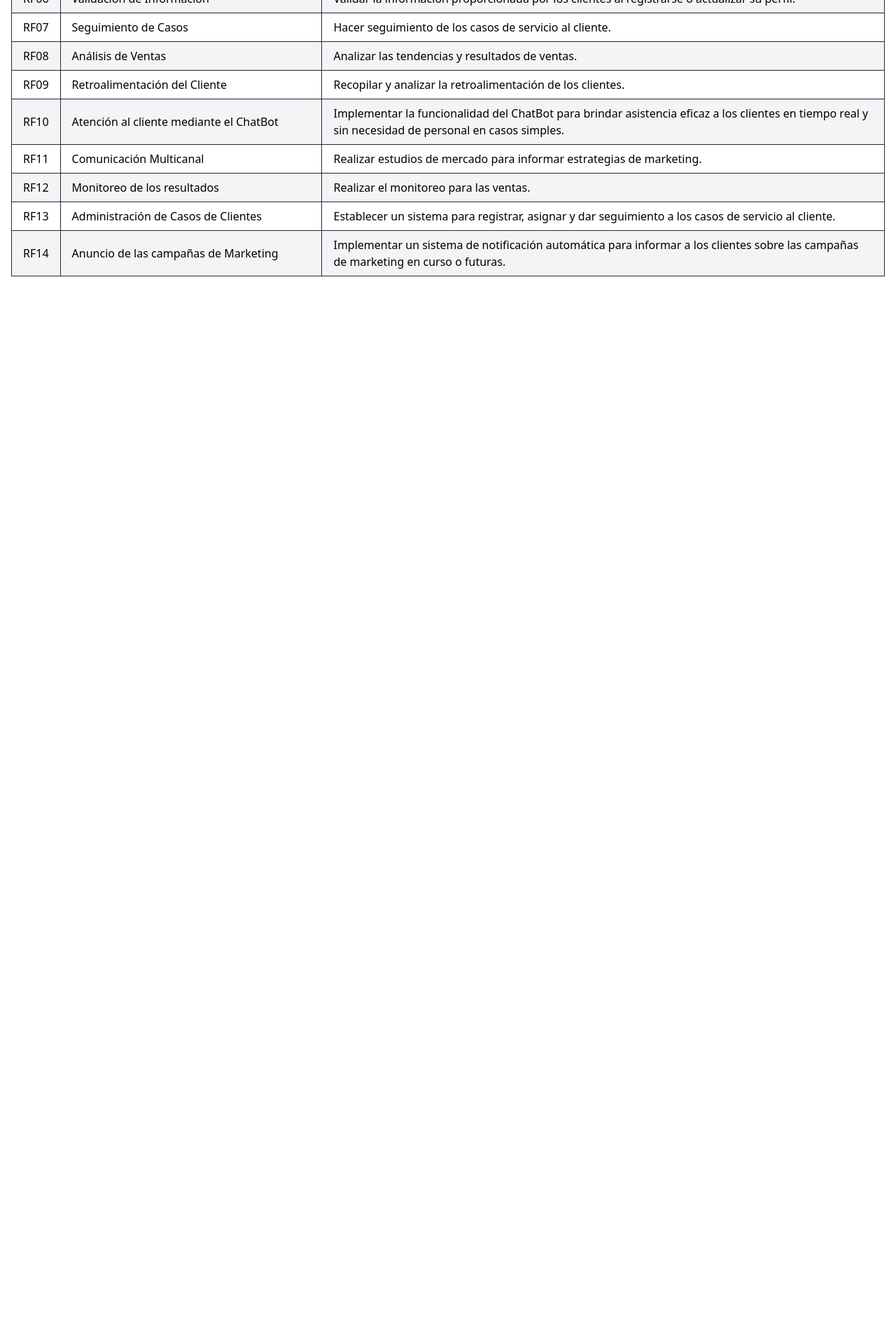
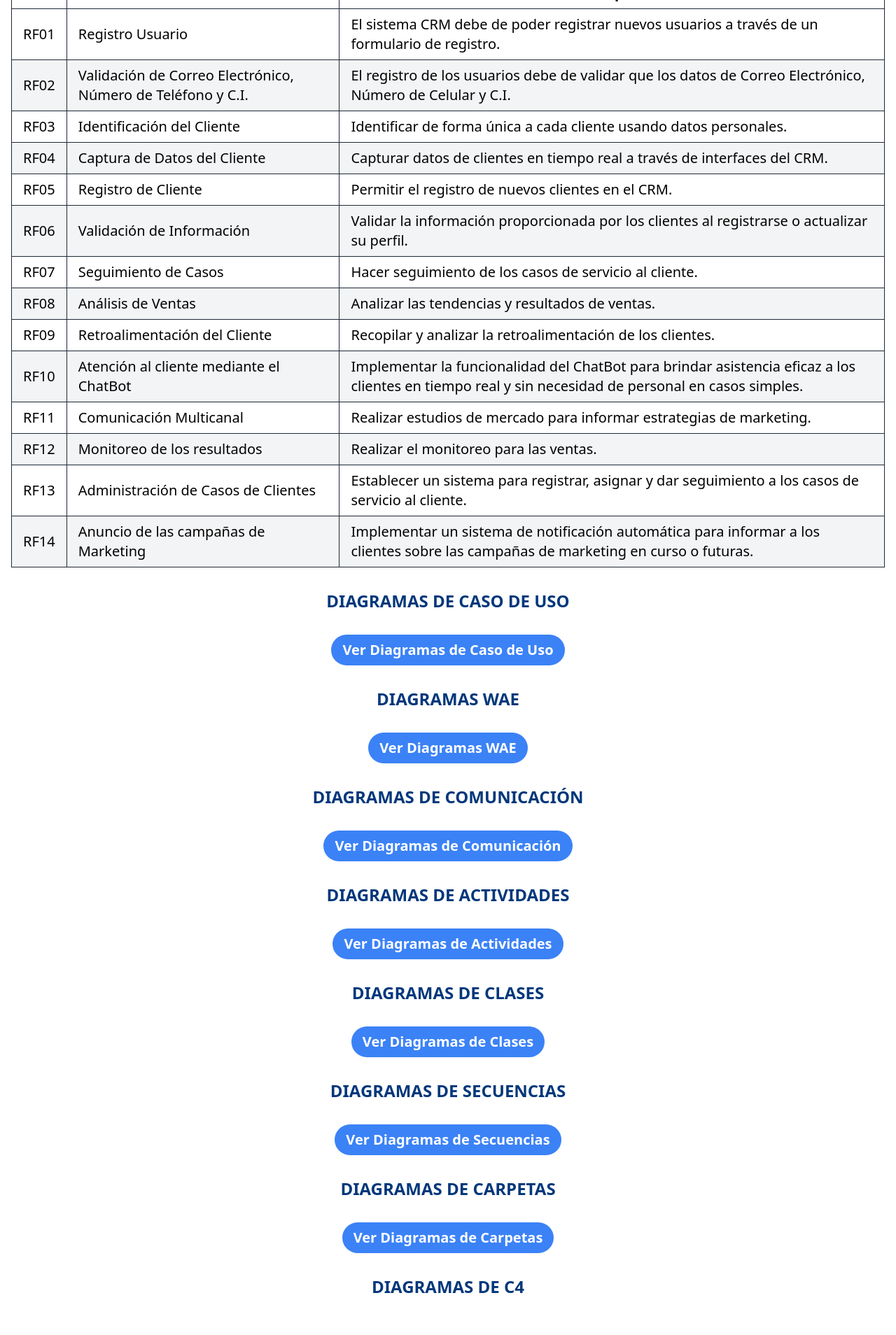
Before and after one commit to HugoAlejandro2002/Segundo-Parcial-GPI, a React (Vite) app: page /fase-diseno-desarrollo in a window 1280 px wide. Shown: the part 880-2788 px from the top of the page at 70% size. Before the commit the page ends 1275 px from the top, so only its background shows below. Built offline with nearby package versions, Linux system fonts and the light colour scheme.

Commit message:
page 'disenio y desarrollo' finished

```diff
--- a/src/pages/FaseDisenioDesarrollo.jsx
+++ b/src/pages/FaseDisenioDesarrollo.jsx
@@ -1,32 +1,58 @@
-
+import img_contexto from "../assets/contexto.png";
+import img_contenedor from "../assets/contenedor.png";
 function FaseDisenioDesarrollo() {
   return (
     <div className="container mx-auto px-4">
-        <h1 className='text-5xl font-bold text-center py-4' style={{ color: '#00377B' }}>Fase de Diseño y Desarrollo</h1>
-        <h2 className='text-2xl font-bold text-center' style={{ color: '#00377B' }}>FUNCIONES DEL SISTEMA</h2>
-        <p style={{ color: '#717171' }} className=' mt-2 justify-center text-justify'>
-          Las funciones que conforman el sistema de CRM de Tigo, son los siguientes:
+      <h1
+        className="text-5xl font-bold text-center py-12"
+        style={{ color: "#00377B" }}
+      >
+        Fase de Diseño y Desarrollo
+      </h1>
+      <h2
+        className="text-2xl font-bold text-center"
+        style={{ color: "#00377B" }}
+      >
+        FUNCIONES DEL SISTEMA
+      </h2>
+      <p
+        style={{ color: "#717171" }}
+        className=" my-12 justify-center text-justify text-xl ml-96"
+      >
+        Las funciones que conforman el sistema de CRM de Tigo, son los
+        siguientes:
         <br />
-              - Identificar, capturar, registrar y validar de información de los clientes de Tigo.
+        - Identificar, capturar, registrar y validar de información de los
+        clientes de Tigo.
         <br />
         - Proporcionar un servicio de atención al cliente.
         <br />
-              - Monitorear y analizar resultados de ventas y retroalimentación de clientes.
+        - Monitorear y analizar resultados de ventas y retroalimentación de
+        clientes.
         <br />
-              - Responder y solucionar de la forma más eficaz y efectiva a las consultas de los clientes.
+        - Responder y solucionar de la forma más eficaz y efectiva a las
+        consultas de los clientes.
         <br />
-              - Realizar una gestión de marketing a través de una investigación de mercado.
+        - Realizar una gestión de marketing a través de una investigación de
+        mercado.
         <br />
-              - Otorgar calidad en la interacción con el cliente, mediante comunicación efectiva.
-              <br />
-              - Atender a consultas de los clientes mediante el uso de un chatbot inteligente
+        - Otorgar calidad en la interacción con el cliente, mediante
+        comunicación efectiva.
+        <br />- Atender a consultas de los clientes mediante el uso de un
+        chatbot inteligente
       </p>
-        <h2 className='text-2xl font-bold text-center' style={{ color: '#00377B' }}>REQUERIMIENTOS FUNCIONALES</h2>
-        <p className='text-justify mt-2' style={{ color: '#717171' }}>
-          Los requerimientos funcionales que conforman el sistema de CRM de Tigo, son los siguientes:
+      <h2
+        className="text-2xl font-bold text-center pb-12"
+        style={{ color: "#00377B" }}
+      >
+        REQUERIMIENTOS FUNCIONALES
+      </h2>
+      <p className="mb-8 text-xl text-center" style={{ color: "#717171" }}>
+        Los requerimientos funcionales que conforman el sistema de CRM de Tigo,
+        son los siguientes:
       </p>
 
-        <table className="table-auto border-collapse border border-gray-800">
+      <table className="table-auto border-collapse border border-gray-800 text-xl mb-8">
         <thead>
           <tr>
             <th className="border border-gray-800 px-4 py-2">ID</th>
@@ -37,79 +63,389 @@ function FaseDisenioDesarrollo() {
         <tbody>
           <tr>
             <td className="border border-gray-800 px-4 py-2">RF01</td>
-              <td className="border border-gray-800 px-4 py-2">Registro Usuario</td>
-              <td className="border border-gray-800 px-4 py-2">El sistema CRM debe de poder registrar nuevos usuarios a través de un formulario de registro.</td>
+            <td className="border border-gray-800 px-4 py-2">
+              Registro Usuario
+            </td>
+            <td className="border border-gray-800 px-4 py-2">
+              El sistema CRM debe de poder registrar nuevos usuarios a través de
+              un formulario de registro.
+            </td>
           </tr>
           <tr className="bg-gray-100">
             <td className="border border-gray-800 px-4 py-2">RF02</td>
-              <td className="border border-gray-800 px-4 py-2">Validación de Correo Electrónico, Número de Teléfono y C.I.</td>
-              <td className="border border-gray-800 px-4 py-2">El registro de los usuarios  debe de validar que los datos de Correo Electrónico, Número de Celular y C.I.</td>
+            <td className="border border-gray-800 px-4 py-2">
+              Validación de Correo Electrónico, Número de Teléfono y C.I.
+            </td>
+            <td className="border border-gray-800 px-4 py-2">
+              El registro de los usuarios debe de validar que los datos de
+              Correo Electrónico, Número de Celular y C.I.
+            </td>
           </tr>
           <tr>
             <td className="border border-gray-800 px-4 py-2">RF03</td>
-              <td className="border border-gray-800 px-4 py-2">Identificación del Cliente</td>
-              <td className="border border-gray-800 px-4 py-2">Identificar de forma única a cada cliente usando datos personales.</td>
+            <td className="border border-gray-800 px-4 py-2">
+              Identificación del Cliente
+            </td>
+            <td className="border border-gray-800 px-4 py-2">
+              Identificar de forma única a cada cliente usando datos personales.
+            </td>
           </tr>
           <tr className="bg-gray-100">
             <td className="border border-gray-800 px-4 py-2">RF04</td>
-              <td className="border border-gray-800 px-4 py-2">Captura de Datos del Cliente</td>
-              <td className="border border-gray-800 px-4 py-2">Capturar datos de clientes en tiempo real a través de interfaces del CRM.</td>
+            <td className="border border-gray-800 px-4 py-2">
+              Captura de Datos del Cliente
+            </td>
+            <td className="border border-gray-800 px-4 py-2">
+              Capturar datos de clientes en tiempo real a través de interfaces
+              del CRM.
+            </td>
           </tr>
           <tr>
             <td className="border border-gray-800 px-4 py-2">RF05</td>
-              <td className="border border-gray-800 px-4 py-2">Registro de Cliente</td>
-              <td className="border border-gray-800 px-4 py-2">Permitir el registro de nuevos clientes en el CRM.</td>
+            <td className="border border-gray-800 px-4 py-2">
+              Registro de Cliente
+            </td>
+            <td className="border border-gray-800 px-4 py-2">
+              Permitir el registro de nuevos clientes en el CRM.
+            </td>
           </tr>
           <tr className="bg-gray-100">
             <td className="border border-gray-800 px-4 py-2">RF06</td>
-              <td className="border border-gray-800 px-4 py-2">Validación de Información</td>
-              <td className="border border-gray-800 px-4 py-2">Validar la información proporcionada por los clientes al registrarse o actualizar su perfil.</td>
+            <td className="border border-gray-800 px-4 py-2">
+              Validación de Información
+            </td>
+            <td className="border border-gray-800 px-4 py-2">
+              Validar la información proporcionada por los clientes al
+              registrarse o actualizar su perfil.
+            </td>
           </tr>
           <tr>
             <td className="border border-gray-800 px-4 py-2">RF07</td>
-              <td className="border border-gray-800 px-4 py-2">Seguimiento de Casos</td>
-              <td className="border border-gray-800 px-4 py-2">Hacer seguimiento de los casos de servicio al cliente.</td>
+            <td className="border border-gray-800 px-4 py-2">
+              Seguimiento de Casos
+            </td>
+            <td className="border border-gray-800 px-4 py-2">
+              Hacer seguimiento de los casos de servicio al cliente.
+            </td>
           </tr>
           <tr className="bg-gray-100">
             <td className="border border-gray-800 px-4 py-2">RF08</td>
-              <td className="border border-gray-800 px-4 py-2">Análisis de Ventas</td>
-              <td className="border border-gray-800 px-4 py-2">Analizar las tendencias y resultados de ventas.</td>
+            <td className="border border-gray-800 px-4 py-2">
+              Análisis de Ventas
+            </td>
+            <td className="border border-gray-800 px-4 py-2">
+              Analizar las tendencias y resultados de ventas.
+            </td>
           </tr>
           <tr>
             <td className="border border-gray-800 px-4 py-2">RF09</td>
-              <td className="border border-gray-800 px-4 py-2">Retroalimentación del Cliente</td>
-              <td className="border border-gray-800 px-4 py-2">Recopilar y analizar la retroalimentación de los clientes.</td>
+            <td className="border border-gray-800 px-4 py-2">
+              Retroalimentación del Cliente
+            </td>
+            <td className="border border-gray-800 px-4 py-2">
+              Recopilar y analizar la retroalimentación de los clientes.
+            </td>
           </tr>
           <tr className="bg-gray-100">
             <td className="border border-gray-800 px-4 py-2">RF10</td>
-              <td className="border border-gray-800 px-4 py-2">Atención al cliente mediante el ChatBot</td>
-              <td className="border border-gray-800 px-4 py-2">Implementar la funcionalidad del ChatBot para brindar asistencia eficaz a los clientes en tiempo real y sin necesidad de personal en casos simples.</td>
+            <td className="border border-gray-800 px-4 py-2">
+              Atención al cliente mediante el ChatBot
+            </td>
+            <td className="border border-gray-800 px-4 py-2">
+              Implementar la funcionalidad del ChatBot para brindar asistencia
+              eficaz a los clientes en tiempo real y sin necesidad de personal
+              en casos simples.
+            </td>
           </tr>
           <tr>
             <td className="border border-gray-800 px-4 py-2">RF11</td>
-              <td className="border border-gray-800 px-4 py-2">Comunicación Multicanal</td>
-              <td className="border border-gray-800 px-4 py-2">Realizar estudios de mercado para informar estrategias de marketing.</td>
+            <td className="border border-gray-800 px-4 py-2">
+              Comunicación Multicanal
+            </td>
+            <td className="border border-gray-800 px-4 py-2">
+              Realizar estudios de mercado para informar estrategias de
+              marketing.
+            </td>
           </tr>
           <tr className="bg-gray-100">
             <td className="border border-gray-800 px-4 py-2">RF12</td>
-              <td className="border border-gray-800 px-4 py-2">Monitoreo de los resultados</td>
-              <td className="border border-gray-800 px-4 py-2">Realizar el monitoreo para las ventas.</td>
+            <td className="border border-gray-800 px-4 py-2">
+              Monitoreo de los resultados
+            </td>
+            <td className="border border-gray-800 px-4 py-2">
+              Realizar el monitoreo para las ventas.
+            </td>
           </tr>
           <tr>
             <td className="border border-gray-800 px-4 py-2">RF13</td>
-              <td className="border border-gray-800 px-4 py-2">Administración de Casos de Clientes</td>
-              <td className="border border-gray-800 px-4 py-2">Establecer un sistema para registrar, asignar y dar seguimiento a los casos de servicio al cliente.</td>
+            <td className="border border-gray-800 px-4 py-2">
+              Administración de Casos de Clientes
+            </td>
+            <td className="border border-gray-800 px-4 py-2">
+              Establecer un sistema para registrar, asignar y dar seguimiento a
+              los casos de servicio al cliente.
+            </td>
           </tr>
           <tr className="bg-gray-100">
             <td className="border border-gray-800 px-4 py-2">RF14</td>
-              <td className="border border-gray-800 px-4 py-2">Anuncio de las campañas de Marketing</td>
-              <td className="border border-gray-800 px-4 py-2">Implementar un sistema de notificación automática para informar a los clientes sobre las campañas de marketing en curso o futuras.</td>
+            <td className="border border-gray-800 px-4 py-2">
+              Anuncio de las campañas de Marketing
+            </td>
+            <td className="border border-gray-800 px-4 py-2">
+              Implementar un sistema de notificación automática para informar a
+              los clientes sobre las campañas de marketing en curso o futuras.
+            </td>
           </tr>
         </tbody>
       </table>
-
+      <h2
+        className="text-2xl font-bold text-center pb-8"
+        style={{ color: "#00377B" }}
+      >
+        DIAGRAMAS DE CASO DE USO
+      </h2>
+      {/* Botón para ver Diagramas de Caso de Uso */}
+      <div className="flex justify-center">
+        <button
+          className="bg-blue-500 hover:bg-blue-700 text-white font-bold py-2 px-4 rounded-full mb-8 text-xl"
+        >
+          <a
+            href="https://docs.google.com/document/d/15_gwIGdCayQAc3PvxpmVJ-mr0Pn0vrO8Wbl5zeBgkks/edit?usp=sharing"
+            target="_blank"
+            rel="noreferrer"
+            className="no-underline"
+          >
+            Ver Diagramas de Caso de Uso
+          </a>
+        </button>
       </div>
-
+      <h2
+        className="text-2xl font-bold text-center pb-8"
+        style={{ color: "#00377B" }}
+      >
+        DIAGRAMAS WAE
+      </h2>
+      <div
+        style={{
+          display: "flex",
+          justifyContent: "center",
+          alignItems: "center",
+        }}
+      >
+        <button
+          className="bg-blue-500 hover:bg-blue-700 text-white font-bold py-2 px-4 rounded-full mb-8 text-xl"
+        >
+          <a
+            href="https://docs.google.com/document/d/15_gwIGdCayQAc3PvxpmVJ-mr0Pn0vrO8Wbl5zeBgkks/edit?usp=sharing"
+            target="_blank"
+            rel="noreferrer"
+            style={{ textDecoration: "none", color: "inherit" }}
+          >
+            Ver Diagramas WAE
+          </a>
+        </button>
+      </div>
+      <h2
+        className="text-2xl font-bold text-center pb-8"
+        style={{ color: "#00377B" }}
+      >
+        DIAGRAMAS DE COMUNICACIÓN
+      </h2>
+      <div
+        style={{
+          display: "flex",
+          justifyContent: "center",
+          alignItems: "center",
+        }}
+      >
+        <button
+          className="bg-blue-500 hover:bg-blue-700 text-white font-bold py-2 px-4 rounded-full mb-8 text-xl"
+        >
+          <a
+            href="https://docs.google.com/document/d/15_gwIGdCayQAc3PvxpmVJ-mr0Pn0vrO8Wbl5zeBgkks/edit?usp=sharing"
+            target="_blank"
+            rel="noreferrer"
+            style={{ textDecoration: "none", color: "inherit" }}
+          >
+            Ver Diagramas de Comunicación
+          </a>
+        </button>
+      </div>
+      <h2
+        className="text-2xl font-bold text-center pb-8"
+        style={{ color: "#00377B" }}
+      >
+        DIAGRAMAS DE ACTIVIDADES
+      </h2>
+      <div
+        style={{
+          display: "flex",
+          justifyContent: "center",
+          alignItems: "center",
+        }}
+      >
+        <button
+          className="bg-blue-500 hover:bg-blue-700 text-white font-bold py-2 px-4 rounded-full mb-8 text-xl"
+        >
+          <a
+            href="https://docs.google.com/document/d/15_gwIGdCayQAc3PvxpmVJ-mr0Pn0vrO8Wbl5zeBgkks/edit?usp=sharing"
+            target="_blank"
+            rel="noreferrer"
+            style={{ textDecoration: "none", color: "inherit" }}
+          >
+            Ver Diagramas de Actividades
+          </a>
+        </button>
+      </div>
+      <h2
+        className="text-2xl font-bold text-center pb-8"
+        style={{ color: "#00377B" }}
+      >
+        DIAGRAMAS DE CLASES
+      </h2>
+      <div
+        style={{
+          display: "flex",
+          justifyContent: "center",
+          alignItems: "center",
+        }}
+      >
+        <button
+          className="bg-blue-500 hover:bg-blue-700 text-white font-bold py-2 px-4 rounded-full mb-8 text-xl"
+        >
+          <a
+            href="https://docs.google.com/document/d/15_gwIGdCayQAc3PvxpmVJ-mr0Pn0vrO8Wbl5zeBgkks/edit?usp=sharing"
+            target="_blank"
+            rel="noreferrer"
+            style={{ textDecoration: "none", color: "inherit" }}
+          >
+            Ver Diagramas de Clases
+          </a>
+        </button>
+      </div>
+      <h2
+        className="text-2xl font-bold text-center pb-8"
+        style={{ color: "#00377B" }}
+      >
+        DIAGRAMAS DE SECUENCIAS
+      </h2>
+      <div
+        style={{
+          display: "flex",
+          justifyContent: "center",
+          alignItems: "center",
+        }}
+      >
+        <button
+          className="bg-blue-500 hover:bg-blue-700 text-white font-bold py-2 px-4 rounded-full mb-8 text-xl"
+        >
+          <a
+            href="https://docs.google.com/document/d/15_gwIGdCayQAc3PvxpmVJ-mr0Pn0vrO8Wbl5zeBgkks/edit?usp=sharing"
+            target="_blank"
+            rel="noreferrer"
+            style={{ textDecoration: "none", color: "inherit" }}
+          >
+            Ver Diagramas de Secuencias
+          </a>
+        </button>
+      </div>
+      <h2
+        className="text-2xl font-bold text-center pb-8"
+        style={{ color: "#00377B" }}
+      >
+        DIAGRAMAS DE CARPETAS
+      </h2>
+      <div
+        style={{
+          display: "flex",
+          justifyContent: "center",
+          alignItems: "center",
+        }}
+      >
+        <button
+          className="bg-blue-500 hover:bg-blue-700 text-white font-bold py-2 px-4 rounded-full mb-8 text-xl"
+        >
+          <a
+            href="https://docs.google.com/document/d/15_gwIGdCayQAc3PvxpmVJ-mr0Pn0vrO8Wbl5zeBgkks/edit?usp=sharing"
+            target="_blank"
+            rel="noreferrer"
+            style={{ textDecoration: "none", color: "inherit" }}
+          >
+            Ver Diagramas de Carpetas
+          </a>
+        </button>
+      </div>
+      <h2
+        className="text-2xl font-bold text-center pb-12"
+        style={{ color: "#00377B" }}
+      >
+        DIAGRAMAS DE C4
+      </h2>
+      <h3
+        className="text-xl font-bold text-left ml-80 pb-12"
+        style={{ color: "#00377B" }}
+      >
+        DIAGRAMA DE CONTEXTO
+      </h3>
+      <div className="flex justify-center">
+        <img src={img_contexto} alt="Gartner Cloud" className="w-1/2" />
+      </div>
+      <h3
+        className="text-xl font-bold text-left ml-80 pb-12"
+        style={{ color: "#00377B" }}
+      >
+        DIAGRAMA DE CONTENEDORES
+      </h3>
+      <div className="flex justify-center">
+        <img src={img_contenedor} alt="Gartner Cloud" className="w-1/2" />
+      </div>
+      <h2 className="text-2xl font-bold text-center pb-8 pt-14" style={{ color: "#00377B" }}>
+        DIAGRAMA BPWIN
+      </h2>
+      <div
+        style={{
+          display: "flex",
+          justifyContent: "center",
+          alignItems: "center",
+        }}
+      >
+        <button
+          className="bg-blue-500 hover:bg-blue-700 text-white font-bold py-2 px-4 rounded-full mb-8 text-xl"
+        >
+          <a
+            href="https://docs.google.com/document/d/15_gwIGdCayQAc3PvxpmVJ-mr0Pn0vrO8Wbl5zeBgkks/edit?usp=sharing"
+            target="_blank"
+            rel="noreferrer"
+            style={{ textDecoration: "none", color: "inherit" }}
+          >
+            Ver Diagramas BPWIN
+          </a>
+        </button>
+      </div>
+      <h2 className="text-2xl font-bold text-center pb-8" style={{ color: "#00377B" }}>
+        MOCKUPS
+      </h2>
+      <div
+        style={{
+          display: "flex",
+          justifyContent: "center",
+          alignItems: "center",
+        }}
+      >
+        <button
+          className="bg-blue-500 hover:bg-blue-700 text-white font-bold py-2 px-4 rounded-full mb-8 text-xl"
+        >
+          <a
+            href="https://www.figma.com/file/Lv6DbzAIL7GyW2juYpvQJj/Prototipo-Dashboard?type=design&node-id=0-1&mode=design&t=MRZ7os5lTIOh4fky-0"
+            target="_blank"
+            rel="noreferrer"
+            style={{ textDecoration: "none", color: "inherit" }}
+          >
+            Ver Mockups
+          </a>
+        </button>
+      </div>
+    </div>
   );
 }
 
```
Also changed, not shown: src/assets/contenedor.png (added), src/assets/contexto.png (added). Lines whose indentation alone changed are shown as unchanged.
